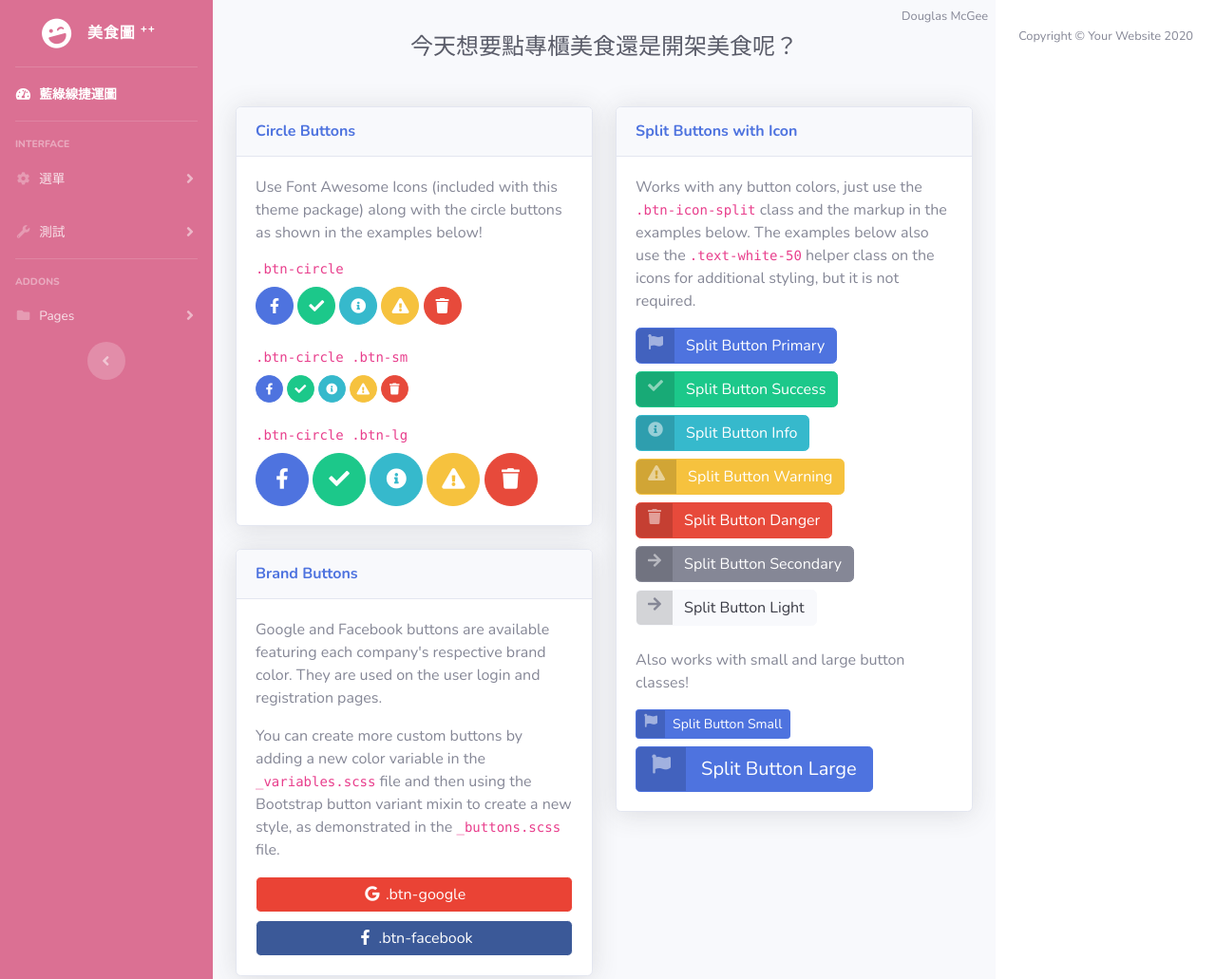
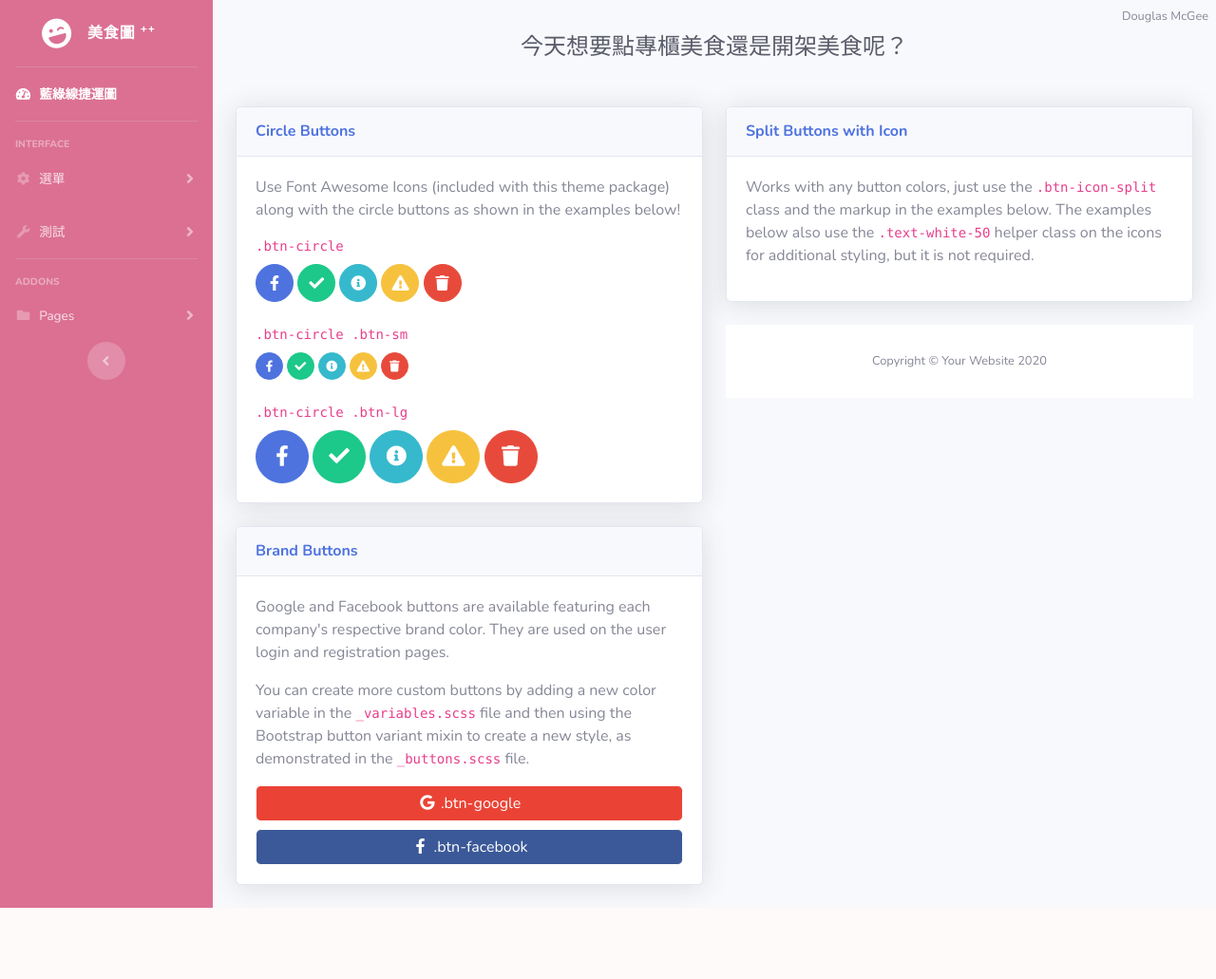
Before and after one commit to nicole910307/you, a website with bundled scripts: page login.html in a window 1280 px wide. Shown: the top 1031 px of the page at 95% size. After the commit the page ends 956 px from the top, so only its background shows below. Built offline with nearby package versions, Linux system fonts and the light colour scheme.

Commit message:
Update login.html

```diff
--- a/login.html
+++ b/login.html
@@ -433,77 +433,9 @@
                                         the markup in the examples below. The examples below also use the
                                         <code>.text-white-50</code> helper class on the icons for additional styling,
                                         but it is not required.</p>
-                                    <a href="#" class="btn btn-primary btn-icon-split">
-                                        <span class="icon text-white-50">
-                                            <i class="fas fa-flag"></i>
-                                        </span>
-                                        <span class="text">Split Button Primary</span>
-                                    </a>
-                                    <div class="my-2"></div>
-                                    <a href="#" class="btn btn-success btn-icon-split">
-                                        <span class="icon text-white-50">
-                                            <i class="fas fa-check"></i>
-                                        </span>
-                                        <span class="text">Split Button Success</span>
-                                    </a>
-                                    <div class="my-2"></div>
-                                    <a href="#" class="btn btn-info btn-icon-split">
-                                        <span class="icon text-white-50">
-                                            <i class="fas fa-info-circle"></i>
-                                        </span>
-                                        <span class="text">Split Button Info</span>
-                                    </a>
-                                    <div class="my-2"></div>
-                                    <a href="#" class="btn btn-warning btn-icon-split">
-                                        <span class="icon text-white-50">
-                                            <i class="fas fa-exclamation-triangle"></i>
-                                        </span>
-                                        <span class="text">Split Button Warning</span>
-                                    </a>
-                                    <div class="my-2"></div>
-                                    <a href="#" class="btn btn-danger btn-icon-split">
-                                        <span class="icon text-white-50">
-                                            <i class="fas fa-trash"></i>
-                                        </span>
-                                        <span class="text">Split Button Danger</span>
-                                    </a>
-                                    <div class="my-2"></div>
-                                    <a href="#" class="btn btn-secondary btn-icon-split">
-                                        <span class="icon text-white-50">
-                                            <i class="fas fa-arrow-right"></i>
-                                        </span>
-                                        <span class="text">Split Button Secondary</span>
-                                    </a>
-                                    <div class="my-2"></div>
-                                    <a href="#" class="btn btn-light btn-icon-split">
-                                        <span class="icon text-gray-600">
-                                            <i class="fas fa-arrow-right"></i>
-                                        </span>
-                                        <span class="text">Split Button Light</span>
-                                    </a>
-                                    <div class="mb-4"></div>
-                                    <p>Also works with small and large button classes!</p>
-                                    <a href="#" class="btn btn-primary btn-icon-split btn-sm">
-                                        <span class="icon text-white-50">
-                                            <i class="fas fa-flag"></i>
-                                        </span>
-                                        <span class="text">Split Button Small</span>
-                                    </a>
-                                    <div class="my-2"></div>
-                                    <a href="#" class="btn btn-primary btn-icon-split btn-lg">
-                                        <span class="icon text-white-50">
-                                            <i class="fas fa-flag"></i>
-                                        </span>
-                                        <span class="text">Split Button Large</span>
-                                    </a>
+
                                 </div>
-                            </div>
 
-                        </div>
-
-                    </div>
-
-                </div>
                 <!-- /.container-fluid -->
 
             </div>
```
